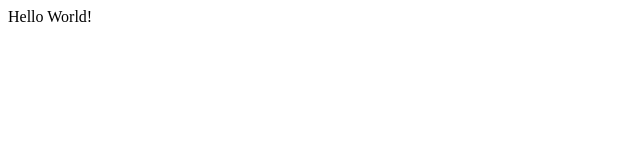
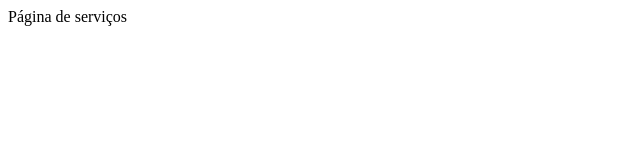
Before and after one commit to arthur94a/frontend-self-server-gaming, a React (Vite) app: page /servers in a window 1280 px wide. Shown: the top 160 px of the page, without its empty margins (0-640 px from the left). Built offline with nearby package versions, Linux system fonts and the light colour scheme.

Commit message:
Create route

```diff
--- a/package.json
+++ b/package.json
@@ -11,7 +11,8 @@
     },
     "dependencies": {
         "react": "^19.2.6",
-        "react-dom": "^19.2.6"
+        "react-dom": "^19.2.6",
+        "react-router": "^7.16.0"
     },
     "devDependencies": {
         "@eslint/js": "^10.0.1",
--- a/src/App.tsx
+++ b/src/App.tsx
@@ -1,5 +1,20 @@
+import { BrowserRouter, Routes, Route } from 'react-router'
+import { Home } from './pages/Home'
+import { Services } from './pages/Services'
+import { Prices } from './pages/Prices'
+import { NotFound } from './pages/NotFound'
+
 function App() {
-    return <main>Hello World!</main>
+    return (
+        <BrowserRouter>
+            <Routes>
+                <Route index element={<Home />} />
+                <Route path="servers" element={<Services />} />
+                <Route path="prices" element={<Prices />} />
+                <Route path="*" element={<NotFound />} />
+            </Routes>
+        </BrowserRouter>
+    )
 }
 
 export default App
--- /dev/null
+++ b/src/pages/Home.tsx
@@ -0,0 +1,3 @@
+export function Home() {
+    return <main>Hello World!</main>
+}
--- /dev/null
+++ b/src/pages/NotFound.tsx
@@ -0,0 +1,3 @@
+export function NotFound() {
+    return <main>Página não encontrada</main>
+}
--- /dev/null
+++ b/src/pages/Prices.tsx
@@ -0,0 +1,3 @@
+export function Prices() {
+    return <main>Página de preços</main>
+}
--- /dev/null
+++ b/src/pages/Services.tsx
@@ -0,0 +1,3 @@
+export function Services() {
+    return <main>Página de serviços</main>
+}
```
Also changed, not shown: 2 other files (tests, documents, lock files or other folders).
